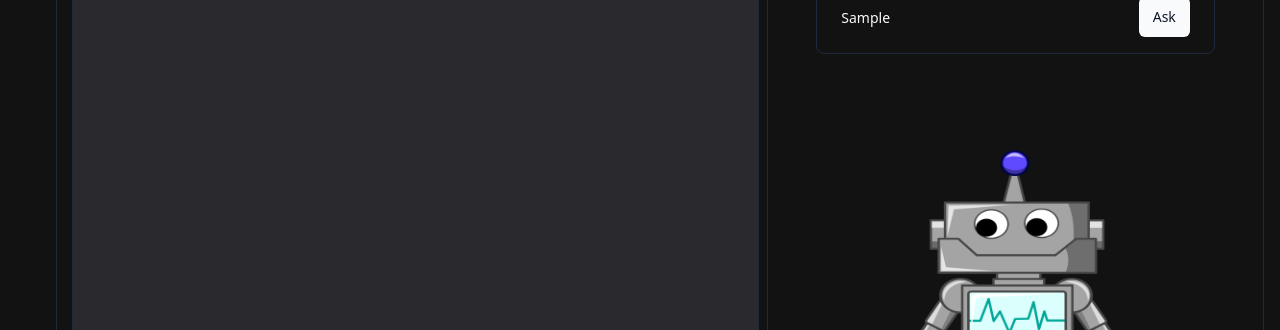
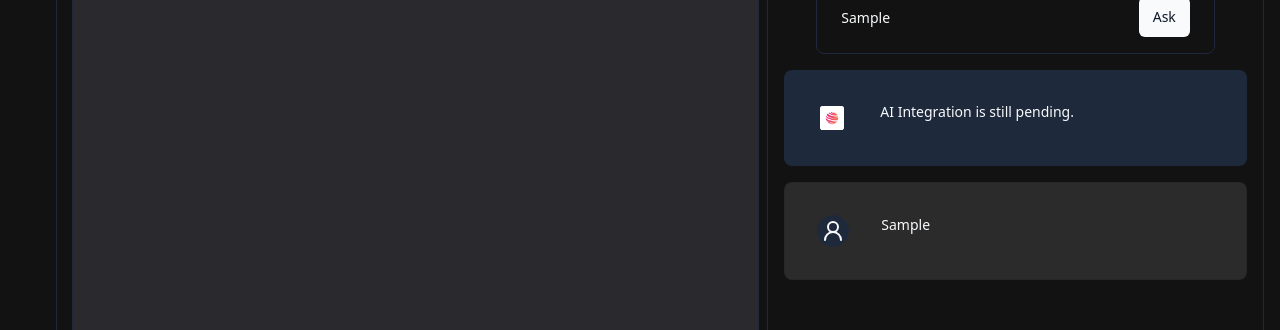
Before and after one commit to paahaad/dFoundation, a Next.js app: page /paper/bitcoin in a window 1280 px wide. Both pictures are taken after typing "Sample" into the empty fields and a click on the button "Ask". Shown: the part 198-528 px from the top of the page. Built offline with nearby package versions, Linux system fonts and the light colour scheme; no server answers.

Commit message:
fix chatbot ui and api

```diff
--- /dev/null
+++ b/src/app/api/conversation/route.ts
@@ -0,0 +1,51 @@
+import { NextResponse } from "next/server";
+// const configuration = new Configuration({
+//   apiKey: process.env.OPEN_AI_KEY,
+// });
+
+// const openai = new OpenAIApi(configuration);
+
+export async function POST(req: Request) {
+  try {
+    // const { userId } = auth();
+    const body = await req.json();
+    console.log("This is body", body);
+    const { messages } = body;
+
+    // if (!userId) {
+    //   return new NextResponse("Unauthorized", { status: 401 });
+    // }
+
+    // if (!configuration.apiKey) {
+    //   return new NextResponse("OpenAI API Key not configured.", {
+    //     status: 500,
+    //   });
+    // }
+
+    // if (!messages) {
+    //   return new NextResponse("Messages are required", { status: 400 });
+    // }
+
+    // const freeTrail = await checkApiLimit();
+    // if (!freeTrail) {
+    //   return new NextResponse("Free trial has been expired", {
+    //     status: 403,
+    //   });
+    // }
+
+    // const response = await openai.createChatCompletion({
+    //   model: "gpt-3.5-turbo",
+    //   messages,
+    // });
+
+    // await increaseApiLimit();
+    // return NextResponse.json(response.data.choices[0].message)
+
+    return NextResponse.json({
+      content: "AI Integration is still pending.",
+    });
+  } catch (error) {
+    console.log("[CONVERSATION_ERROR]", error);
+    return new NextResponse("Internal Error", { status: 500 });
+  }
+}
--- a/src/app/layout.tsx
+++ b/src/app/layout.tsx
@@ -17,6 +17,7 @@ import {
 } from "@/components/ui/tooltip";
 import { TooltipProvider } from "@/components/ui/tooltip";
 import { ModeToggle } from "@/components/theme-toggle";
+import Link from "next/link";
 
 export default function RootLayout({
   children,
@@ -117,7 +118,9 @@ export default function RootLayout({
                 </aside>
                 <div className="flex flex-col">
                   <header className="sticky top-0 z-10 flex h-[57px] items-center gap-1 border-b bg-background px-4">
-                    <h1 className="text-xl font-semibold">dFoundation</h1>
+                    <Link href={"/"}>
+                      <h1 className="text-xl font-semibold">dFoundation</h1>
+                    </Link>
                     <Button
                       variant="outline"
                       size="sm"
--- a/src/app/paper/[id]/page.tsx
+++ b/src/app/paper/[id]/page.tsx
@@ -30,12 +30,12 @@ function page({ params: { id } }: { params: { id: string } }) {
               <span className="sr-only">Settings</span>
             </Button>
           </DrawerTrigger>
-          <DrawerContent className="max-h-[80vh]">
+          <DrawerContent className="max-h-[80vh] overflow-y-auto">
             <Conversation />
           </DrawerContent>
         </Drawer>
       </div>
-      <div className="hidden md:block w-2/4 border p-4">
+      <div className="hidden md:block w-2/4 border p-4 overflow-y-auto">
         <Conversation />
       </div>
     </div>
--- a/src/components/conversation.tsx
+++ b/src/components/conversation.tsx
@@ -110,7 +110,7 @@ function Conversation() {
               className={cn(
                 "p-8 w-full flex items-start rounded-lg gap-x-8",
                 e.role === "user"
-                  ? "bg-white border border-black/10"
+                  ? "dark:bg-[#2b2b2b] bg-white border border-black/10"
                   : "bg-muted"
               )}
               key={e.content}
--- a/src/components/useravatar.tsx
+++ b/src/components/useravatar.tsx
@@ -1,15 +1,13 @@
-import { useUser } from '@clerk/nextjs'
 import React from 'react'
 import { Avatar, AvatarFallback, AvatarImage } from "@/components/ui/avatar";
+import { UserRound } from "lucide-react"
 
 function Useravatar() {
-    const { user } = useUser();
   return (
     <Avatar className="h-8 w-8">
-      <AvatarImage src={user?.profileImageUrl} />
+      <AvatarImage src={""} />
       <AvatarFallback>
-        {user?.firstName?.charAt(0)}
-        {user?.lastName?.charAt(0)}
+        <UserRound />
       </AvatarFallback>
     </Avatar>
   );
```
